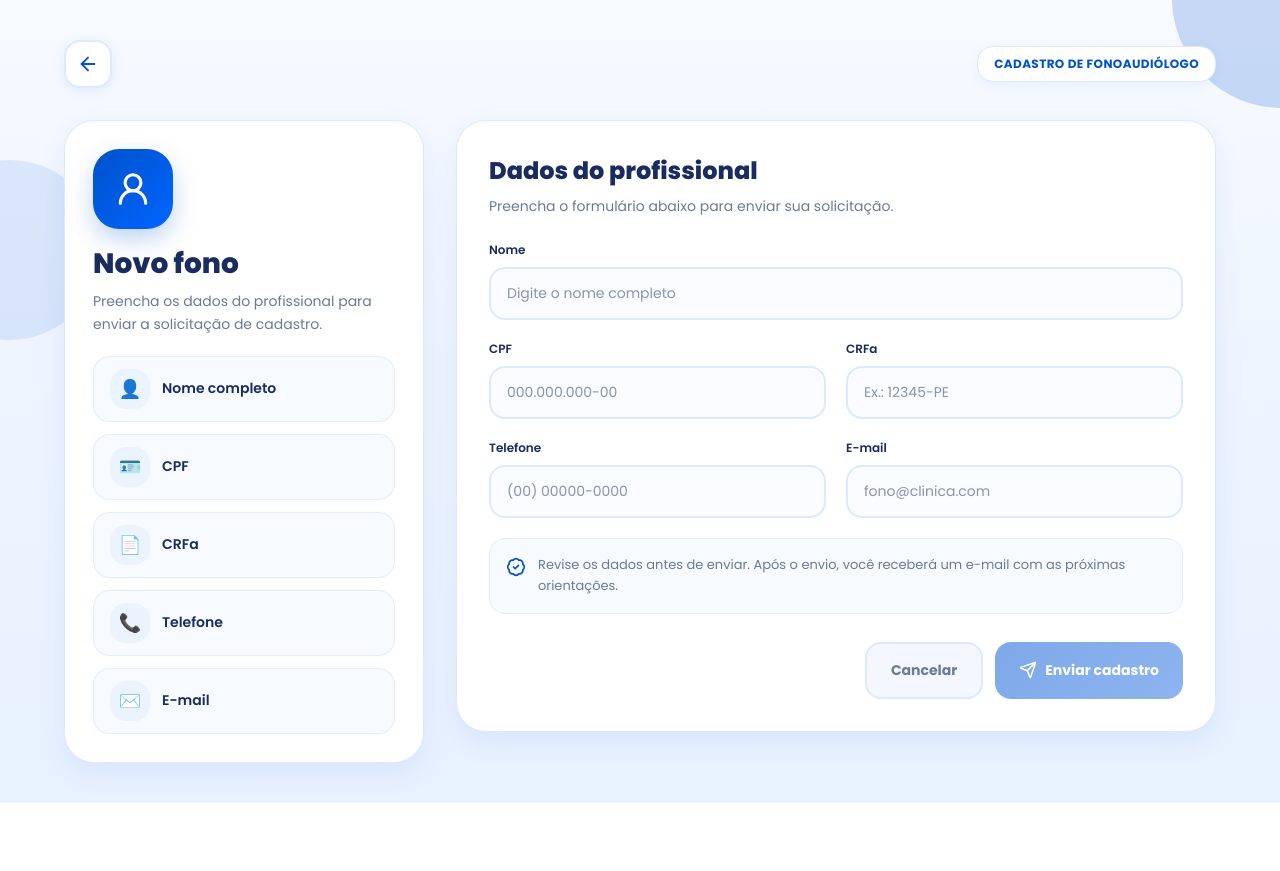
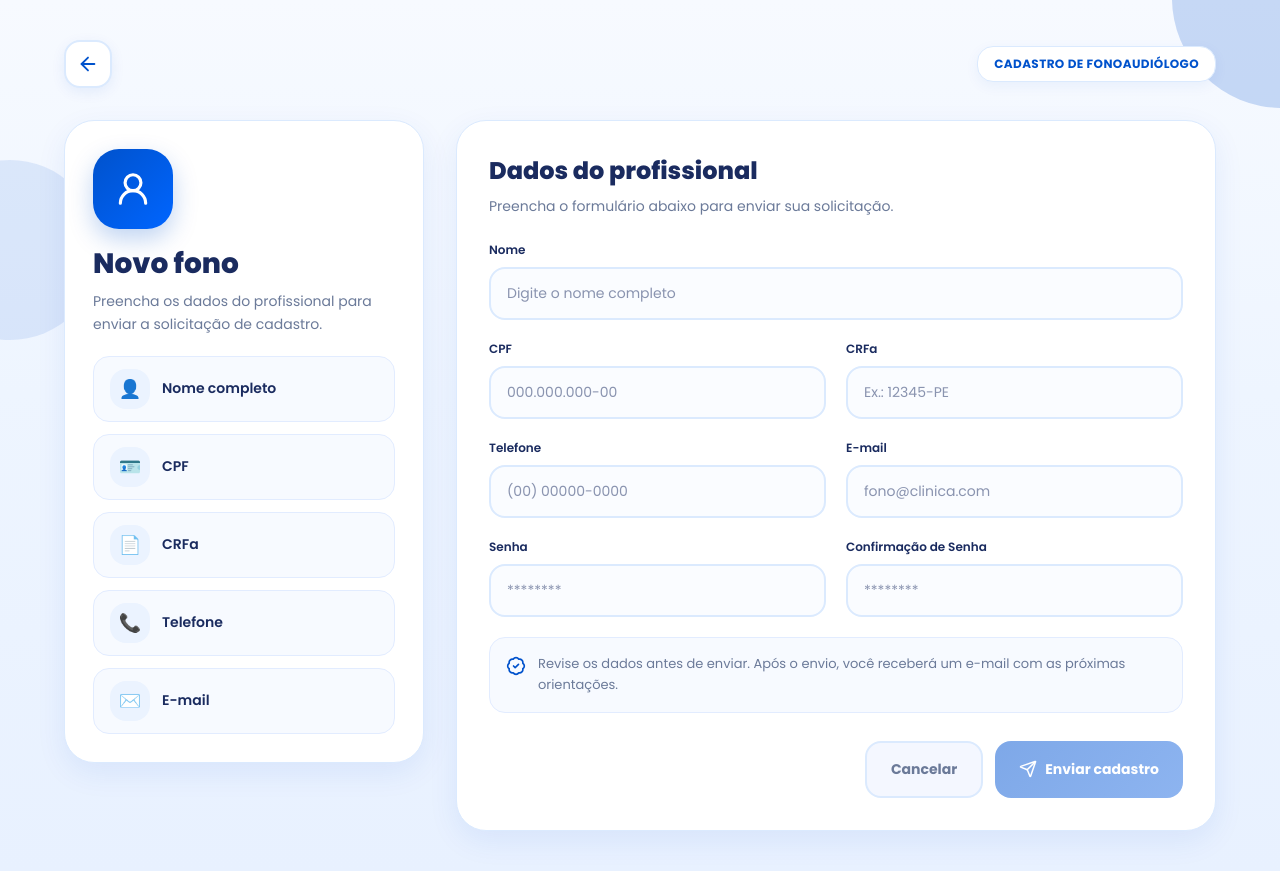
Before and after one commit to FONO-IA/fono-ia, a React (Vite) app in the folder Front/: page /cadastro-fono in a window 1280 px wide. Before the commit the page ends 803 px from the top, so only its background shows below. Built offline with nearby package versions, Linux system fonts and the light colour scheme.

Commit message:
feat: adicionando campos de senha ao cadastro do fono

```diff
--- a/Front/src/app/CadastroFonoPage.tsx
+++ b/Front/src/app/CadastroFonoPage.tsx
@@ -17,6 +17,8 @@ type FormData = {
   crfa: string;
   telefone: string;
   email: string;
+  senha: string;
+  confirmacaoSenha: string;
 };
 
 type FormErrors = Partial<Record<keyof FormData, string>>;
@@ -48,7 +50,10 @@ function maskPhone(value: string) {
 }
 
 function normalizeCrfa(value: string) {
-  return value.toUpperCase().replace(/[^A-Z0-9/-]/g, "").slice(0, 20);
+  return value
+    .toUpperCase()
+    .replace(/[^A-Z0-9/-]/g, "")
+    .slice(0, 20);
 }
 
 export function CadastroFonoPage() {
@@ -60,6 +65,8 @@ export function CadastroFonoPage() {
     crfa: "",
     telefone: "",
     email: "",
+    senha: "",
+    confirmacaoSenha: "",
   });
 
   const [errors, setErrors] = useState<FormErrors>({});
@@ -70,13 +77,18 @@ export function CadastroFonoPage() {
     const cpfDigits = onlyDigits(form.cpf);
     const phoneDigits = onlyDigits(form.telefone);
     const emailOk = /^[^\s@]+@[^\s@]+\.[^\s@]+$/.test(form.email);
+    const senhaOk = form.senha.length >= 6;
+    const confirmacaoOk =
+      form.senha === form.confirmacaoSenha && form.senha.length >= 6;
 
     return (
       form.nome.trim().length >= 3 &&
       cpfDigits.length === 11 &&
       form.crfa.trim().length >= 4 &&
       (phoneDigits.length === 10 || phoneDigits.length === 11) &&
-      emailOk
+      emailOk &&
+      senhaOk &&
+      confirmacaoOk
     );
   }, [form]);
 
@@ -115,6 +127,18 @@ export function CadastroFonoPage() {
       nextErrors.email = "Informe um e-mail válido.";
     }
 
+    if (!data.senha) {
+      nextErrors.senha = "Informe a senha.";
+    } else if (data.senha.length < 6) {
+      nextErrors.senha = "A senha deve ter pelo menos 6 caracteres.";
+    }
+
+    if (!data.confirmacaoSenha) {
+      nextErrors.confirmacaoSenha = "Confirme a senha.";
+    } else if (data.senha !== data.confirmacaoSenha) {
+      nextErrors.confirmacaoSenha = "As senhas não coincidem.";
+    }
+
     return nextErrors;
   }
 
@@ -142,6 +166,8 @@ export function CadastroFonoPage() {
         crfa: "",
         telefone: "",
         email: "",
+        senha: "",
+        confirmacaoSenha: "",
       });
       setErrors({});
     }, 600);
@@ -476,7 +502,10 @@ export function CadastroFonoPage() {
                           }}
                         />
                         {errors.nome && (
-                          <p className="mt-2 text-sm" style={{ color: "#D14343" }}>
+                          <p
+                            className="mt-2 text-sm"
+                            style={{ color: "#D14343" }}
+                          >
                             {errors.nome}
                           </p>
                         )}
@@ -503,7 +532,10 @@ export function CadastroFonoPage() {
                           }}
                         />
                         {errors.cpf && (
-                          <p className="mt-2 text-sm" style={{ color: "#D14343" }}>
+                          <p
+                            className="mt-2 text-sm"
+                            style={{ color: "#D14343" }}
+                          >
                             {errors.cpf}
                           </p>
                         )}
@@ -530,7 +562,10 @@ export function CadastroFonoPage() {
                           }}
                         />
                         {errors.crfa && (
-                          <p className="mt-2 text-sm" style={{ color: "#D14343" }}>
+                          <p
+                            className="mt-2 text-sm"
+                            style={{ color: "#D14343" }}
+                          >
                             {errors.crfa}
                           </p>
                         )}
@@ -557,7 +592,10 @@ export function CadastroFonoPage() {
                           }}
                         />
                         {errors.telefone && (
-                          <p className="mt-2 text-sm" style={{ color: "#D14343" }}>
+                          <p
+                            className="mt-2 text-sm"
+                            style={{ color: "#D14343" }}
+                          >
                             {errors.telefone}
                           </p>
                         )}
@@ -582,8 +620,71 @@ export function CadastroFonoPage() {
                           }}
                         />
                         {errors.email && (
-                          <p className="mt-2 text-sm" style={{ color: "#D14343" }}>
+                          <p
+                            className="mt-2 text-sm"
+                            style={{ color: "#D14343" }}
+                          >
                             {errors.email}
+                          </p>
+                        )}
+                      </div>
+
+                      <div>
+                        <label style={labelStyle}>Senha</label>
+                        <input
+                          type="password"
+                          placeholder="********"
+                          value={form.senha}
+                          onChange={(e) => updateField("senha", e.target.value)}
+                          style={inputStyle}
+                          autoComplete="new-password"
+                          onFocus={(e) => {
+                            e.currentTarget.style.borderColor = "#0052CC";
+                            e.currentTarget.style.boxShadow =
+                              "0 0 0 4px rgba(0,82,204,0.08)";
+                          }}
+                          onBlur={(e) => {
+                            e.currentTarget.style.borderColor = "#DBEAFE";
+                            e.currentTarget.style.boxShadow = "none";
+                          }}
+                        />
+                        {errors.senha && (
+                          <p
+                            className="mt-2 text-sm"
+                            style={{ color: "#D14343" }}
+                          >
+                            {errors.senha}
+                          </p>
+                        )}
+                      </div>
+
+                      <div>
+                        <label style={labelStyle}>Confirmação de Senha</label>
+                        <input
+                          type="password"
+                          placeholder="********"
+                          value={form.confirmacaoSenha}
+                          onChange={(e) =>
+                            updateField("confirmacaoSenha", e.target.value)
+                          }
+                          style={inputStyle}
+                          autoComplete="new-password"
+                          onFocus={(e) => {
+                            e.currentTarget.style.borderColor = "#0052CC";
+                            e.currentTarget.style.boxShadow =
+                              "0 0 0 4px rgba(0,82,204,0.08)";
+                          }}
+                          onBlur={(e) => {
+                            e.currentTarget.style.borderColor = "#DBEAFE";
+                            e.currentTarget.style.boxShadow = "none";
+                          }}
+                        />
+                        {errors.confirmacaoSenha && (
+                          <p
+                            className="mt-2 text-sm"
+                            style={{ color: "#D14343" }}
+                          >
+                            {errors.confirmacaoSenha}
                           </p>
                         )}
                       </div>
@@ -663,9 +764,18 @@ export function CadastroFonoPage() {
             {!showConfirmation && (
               <div className="xl:hidden mt-6 grid grid-cols-1 sm:grid-cols-2 lg:grid-cols-4 gap-3">
                 {[
-                  { icon: <UserRound size={18} color="#0052CC" />, label: "Nome" },
-                  { icon: <BadgeCheck size={18} color="#0052CC" />, label: "CRFa" },
-                  { icon: <Phone size={18} color="#0052CC" />, label: "Telefone" },
+                  {
+                    icon: <UserRound size={18} color="#0052CC" />,
+                    label: "Nome",
+                  },
+                  {
+                    icon: <BadgeCheck size={18} color="#0052CC" />,
+                    label: "CRFa",
+                  },
+                  {
+                    icon: <Phone size={18} color="#0052CC" />,
+                    label: "Telefone",
+                  },
                   { icon: <Mail size={18} color="#0052CC" />, label: "E-mail" },
                 ].map((item) => (
                   <div
```
